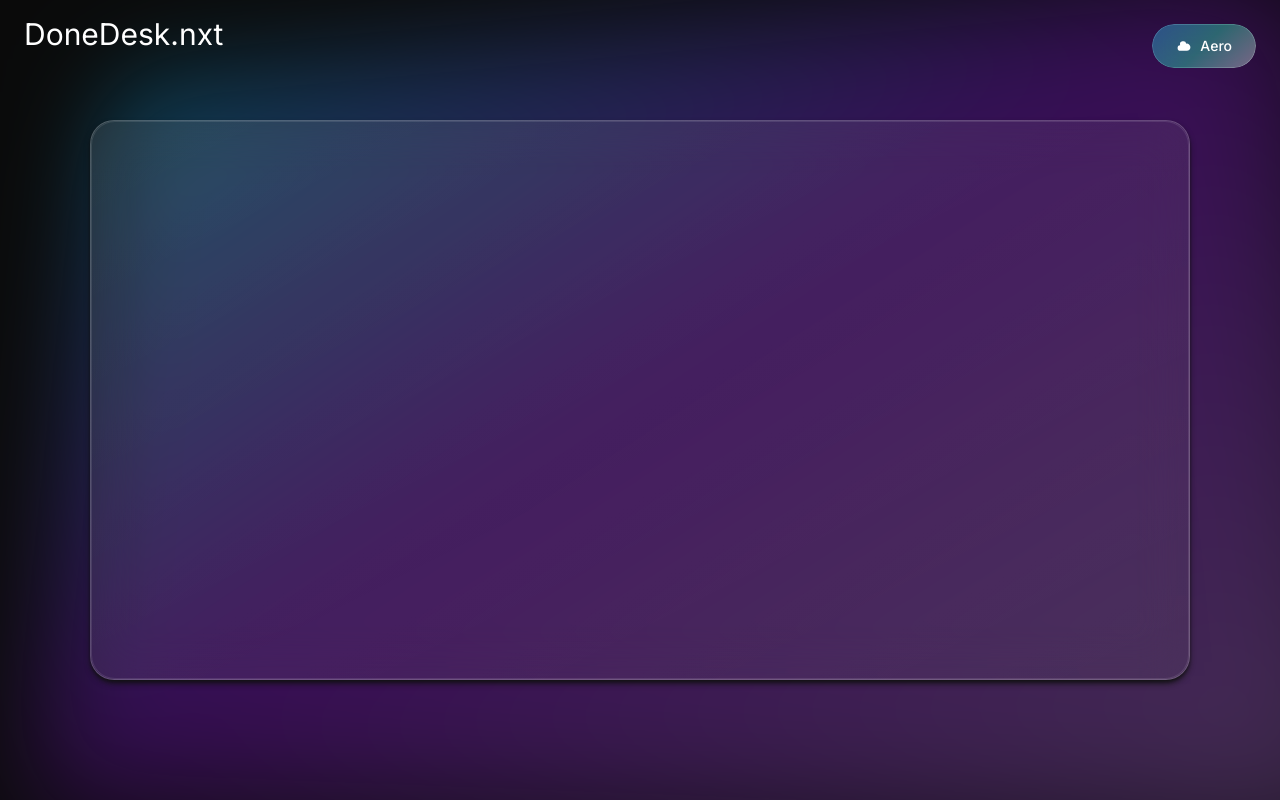
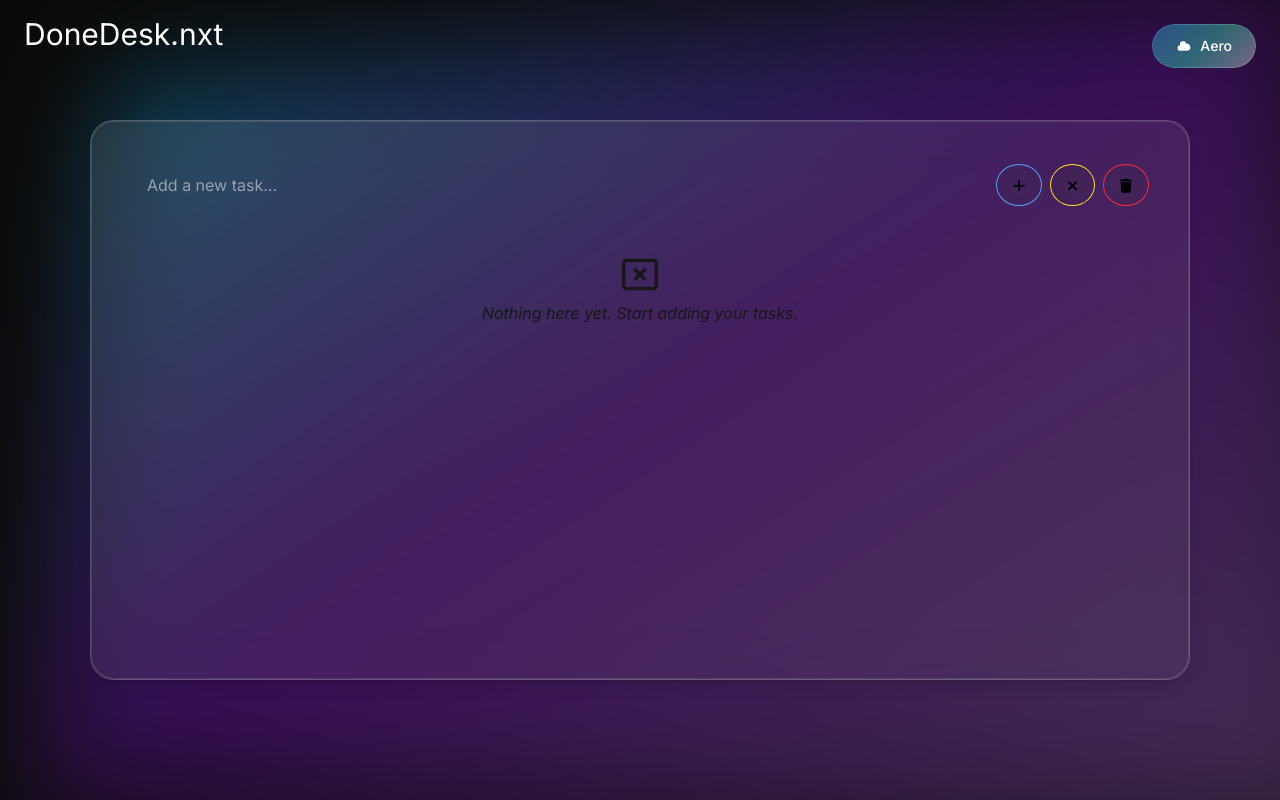
Before and after one commit to Lucid-val/DoneDesk.nxt, a React (Vite) app: page / in a window 1280 px wide. Built offline with nearby package versions, Linux system fonts and the light colour scheme.

Commit message:
Added Input, add task, clear task, delete all task functionality

```diff
--- a/index.html
+++ b/index.html
@@ -6,6 +6,7 @@
     <link rel="preconnect" href="https://fonts.googleapis.com">
     <link rel="preconnect" href="https://fonts.gstatic.com" crossorigin>
     <link href="https://fonts.googleapis.com/css2?family=Inter:ital,opsz,wght@0,14..32,100..900;1,14..32,100..900&display=swap" rel="stylesheet">
+    <link rel="stylesheet" href="https://cdnjs.cloudflare.com/ajax/libs/font-awesome/6.7.2/css/all.min.css" integrity="sha512-Evv84Mr4kqVGRNSgIGL/F/aIDqQb7xQ2vcrdIwxfjThSH8CSR7PBEakCr51Ck+w+/U6swU2Im1vVX0SVk9ABhg==" crossorigin="anonymous" referrerpolicy="no-referrer" />
     <title>DoneDesk.nxt</title>
   </head>
   <body>
--- a/src/components/Header.jsx
+++ b/src/components/Header.jsx
@@ -1,12 +1,30 @@
-import react from 'react';
+import React, { useEffect, useState } from 'react';
+
 function Header() {
+  const [isDarkMode, setIsDarkMode] = useState(false);
+
+  useEffect(() => {
+    const classList = document.documentElement.classList;
+    const updateTheme = () => setIsDarkMode(classList.contains('dark'));
+
+    updateTheme(); // Initial check
+    const observer = new MutationObserver(updateTheme);
+    observer.observe(document.documentElement, { attributes: true, attributeFilter: ['class'] });
+
+    return () => observer.disconnect();
+  }, []);
+
   return (
-    <>
-    <div className='absolute top-0 left-0 w-full z-10'>
-        <h1 className='text-2xl md:text-3xl px-6 py-4 dark:text-white'>DoneDesk.nxt</h1>
+    <div className="absolute top-0 left-0 w-full z-10">
+      <h1
+        className={`text-2xl md:text-3xl px-6 py-4 transition-colors duration-300 ${
+          isDarkMode ? 'text-white' : 'text-black'
+        }`}
+      >
+        DoneDesk.nxt
+      </h1>
     </div>
-    </>
-  )
+  );
 }
 
-export default Header
+export default Header;
--- a/src/components/Taskpane.jsx
+++ b/src/components/Taskpane.jsx
@@ -3,47 +3,187 @@ import { motion } from "framer-motion";
 
 function Taskpane() {
   const [position, setPosition] = useState({ x: 0, y: 0 });
+  const [newTask, setNewTask] = useState("");
+  const [tasks, setTasks] = useState([]);
 
   const handleMouseMove = (e) => {
-    const { left, top, width, height } = e.currentTarget.getBoundingClientRect();
-    const x = ((e.clientX - left) / width - 0.5) * 2; // Range: -1 to 1
-    const y = ((e.clientY - top) / height - 0.5) * 2; // Range: -1 to 1
+    const { left, top, width, height } =
+      e.currentTarget.getBoundingClientRect();
+    const x = ((e.clientX - left) / width - 0.5) * 2;
+    const y = ((e.clientY - top) / height - 0.5) * 2;
     setPosition({ x, y });
   };
 
-  const handleMouseLeave = () => {
-    setPosition({ x: 0, y: 0 });
+  const handleMouseLeave = () => setPosition({ x: 0, y: 0 });
+
+  const handleAddTask = (e) => {
+    e.preventDefault();
+    if (!newTask.trim()) return;
+
+    setTasks((prev) => [
+      ...prev,
+      {
+        id: Date.now(),
+        text: newTask.trim(),
+        completed: false,
+      },
+    ]);
+    setNewTask("");
+  };
+
+  const handleClearInput = () => setNewTask("");
+
+  const handleDeleteAll = () => setTasks([]);
+
+  const toggleTaskCompletion = (id) => {
+    setTasks((prev) =>
+      prev.map((task) =>
+        task.id === id ? { ...task, completed: !task.completed } : task
+      )
+    );
   };
 
   return (
     <motion.div
-      className="flex flex-col items-center justify-start min-h-[70vh] w-[95vw] md:w-[1100px] p-6 md:p-10 bg-gradient-to-br from-white/10 to-white/5 backdrop-blur-xl rounded-3xl shadow-[#111111] shadow-md border border-white/20 overflow-hidden relative cursor-default"
+      className="flex flex-col items-center justify-start min-h-[70vh] w-[95vw] md:w-[1100px] p-6 md:p-10 bg-gradient-to-br from-white/10 to-white/5 backdrop-blur-xl rounded-3xl shadow-lg border border-white/20 overflow-hidden relative cursor-default"
       onMouseMove={handleMouseMove}
       onMouseLeave={handleMouseLeave}
       animate={{
-        rotateY: position.x * 1,  // Tilt left/right based on X position
-        rotateX: position.y * -2, // Tilt up/down based on Y position (negative for natural direction)
-        transition: { type: "spring", damping: 10, stiffness: 50 }
+        rotateY: position.x * 1,
+        rotateX: position.y * -2,
+        transition: { type: "spring", damping: 10, stiffness: 50 },
       }}
       style={{
         transformStyle: "preserve-3d",
-        transformPerspective: 1000
+        transformPerspective: 1000,
       }}
     >
       {/* Inner glow */}
       <div className="absolute inset-0 rounded-3xl pointer-events-none border border-white/10 mix-blend-overlay" />
 
-      {/* Content container */}
       <div className="relative z-10 w-full h-full">
-        {/* Your taskpane content goes here */}
+        <form
+          onSubmit={handleAddTask}
+          className="flex items-center gap-3 mb-6 w-full"
+        >
+          <input
+            type="text"
+            placeholder="Add a new task..."
+            value={newTask}
+            onChange={(e) => setNewTask(e.target.value)}
+            className="flex-1 px-4 py-3 outline-none transition-all"
+          />
+
+          <div className="flex gap-2">
+            <button
+              type="submit"
+              className="px-4 py-2 font-light rounded-[50%]
+                     text-black dark:text-white
+                     bg-black/10 dark:bg-blue-400/10
+                     hover:text-blue-500 dark:hover:text-blue-400
+                     hover:bg-blue-400/20 dark:hover:bg-blue-400/20
+                     backdrop-blur-xl transition-all
+                     border border-blue-400"
+              aria-label="Add task"
+            >
+              <i className="fa-solid fa-plus text-sm" />
+            </button>
+
+            <button
+              type="button"
+              onClick={handleClearInput}
+              className="px-4 py-2 font-light rounded-[50%]
+                     text-black dark:text-white
+                     bg-black/10 dark:bg-yellow-300/10
+                     hover:text-yellow-500 dark:hover:text-yellow-300
+                     hover:bg-yellow-300/20 dark:hover:bg-yellow-300/20
+                     backdrop-blur-xl transition-all
+                     border border-yellow-300"
+              aria-label="Clear input"
+            >
+              <i className="fa-solid fa-xmark text-sm" />
+            </button>
+
+            <button
+              type="button"
+              onClick={handleDeleteAll}
+              disabled={tasks.length === 0}
+              className="px-4 py-2 font-light rounded-[50%]
+                     text-black dark:text-white
+                     bg-black/10 dark:bg-red-500/10
+                     hover:text-red-500 dark:hover:text-red-500
+                     hover:bg-red-500/20 dark:hover:bg-red-500/20
+                     backdrop-blur-xl transition-all
+                     border border-red-500"
+              aria-label="Delete all tasks"
+            >
+              <i className="fa-solid fa-trash text-sm" />
+            </button>
+          </div>
+        </form>
+
+        <ul className="space-y-2 max-h-[50vh] overflow-y-auto pr-2 custom-scrollbar">
+          {tasks.map((task) => (
+            <motion.li
+              key={task.id}
+              initial={{ opacity: 0, y: 10 }}
+              animate={{ opacity: 1, y: 0 }}
+              className="flex items-center justify-between px-4 py-3 bg-white/5 rounded-lg hover:bg-white/10 transition-all cursor-pointer"
+              onClick={() => toggleTaskCompletion(task.id)}
+            >
+              <span
+                className={`${task.completed ? "line-through opacity-70" : ""}`}
+              >
+                {task.text}
+              </span>
+              <div className="flex gap-2">
+                <button
+                  className="p-1 text-green-400 hover:text-green-300"
+                  aria-label="Complete task"
+                  onClick={(e) => {
+                    e.stopPropagation();
+                    toggleTaskCompletion(task.id);
+                  }}
+                >
+                  <i
+                    className={`fa-solid fa-check ${
+                      task.completed ? "text-green-500" : ""
+                    }`}
+                  />
+                </button>
+                <button
+                  className="p-1 text-red-400 hover:text-red-300"
+                  aria-label="Delete task"
+                  onClick={(e) => {
+                    e.stopPropagation();
+                    setTasks((prev) => prev.filter((t) => t.id !== task.id));
+                  }}
+                >
+                  <i className="fa-solid fa-trash" />
+                </button>
+              </div>
+            </motion.li>
+          ))}
+        </ul>
       </div>
+
+      {tasks.length === 0 && (
+  <div className="text-center mt-6 flex flex-col items-center justify-center gap-2 animate-fade-in">
+    <i className="fa-regular fa-rectangle-xmark text-4xl text-neutral-900 dark:text-white/70" />
+    <p className="italic text-neutral-900 dark:text-white/90">
+      Nothing here yet. Start adding your tasks.
+    </p>
+  </div>
+)}
+
+
 
       {/* Dynamic reflection */}
       <motion.div
-        className="absolute bottom-0 left-0 w-full h-1/3 bg-gradient-to-t from-white/20 to-transparent"
+        className="absolute bottom-0 left-0 w-full h-1/3 bg-gradient-to-t from-white/20 to-transparent pointer-events-none"
         animate={{
-          opacity: (Math.abs(position.x) + Math.abs(position.y)) * 0.1,
-          transition: { duration: 0.1, ease: "easeInOut", delay: 0 }
+          opacity: (Math.abs(position.x) + Math.abs(position.y)) * 0.15,
+          transition: { duration: 0.1, ease: "easeInOut" },
         }}
       />
     </motion.div>
--- a/src/components/aurora-background.jsx
+++ b/src/components/aurora-background.jsx
@@ -12,11 +12,11 @@ const neoColors = {
 };
 
 const aeroColors = {
-  gradientFrom: "#9DF4F9",
-  gradientVia: "#82C83D",
-  gradientTo: "#F3EB2E",
-  baseBg: "#9DF4F9",
-  opacity: 0.7,
+  gradientFrom: "#F8CF01",
+  gradientVia: "#0AFAEB",
+  gradientTo: "#0AFA22",
+  baseBg: "#036CFF",
+  opacity: 0.9,
 };
 
 export const AuroraBackground = ({ children }) => {
--- a/src/index.css
+++ b/src/index.css
@@ -19,3 +19,11 @@
 body {
   font-family: 'Inter', sans-serif;
 }
+
+.custom-scrollbar::-webkit-scrollbar {
+  width: 4px;
+}
+.custom-scrollbar::-webkit-scrollbar-thumb {
+  background: rgba(255,255,255,0.2);
+  border-radius: 2px;
+}
```
